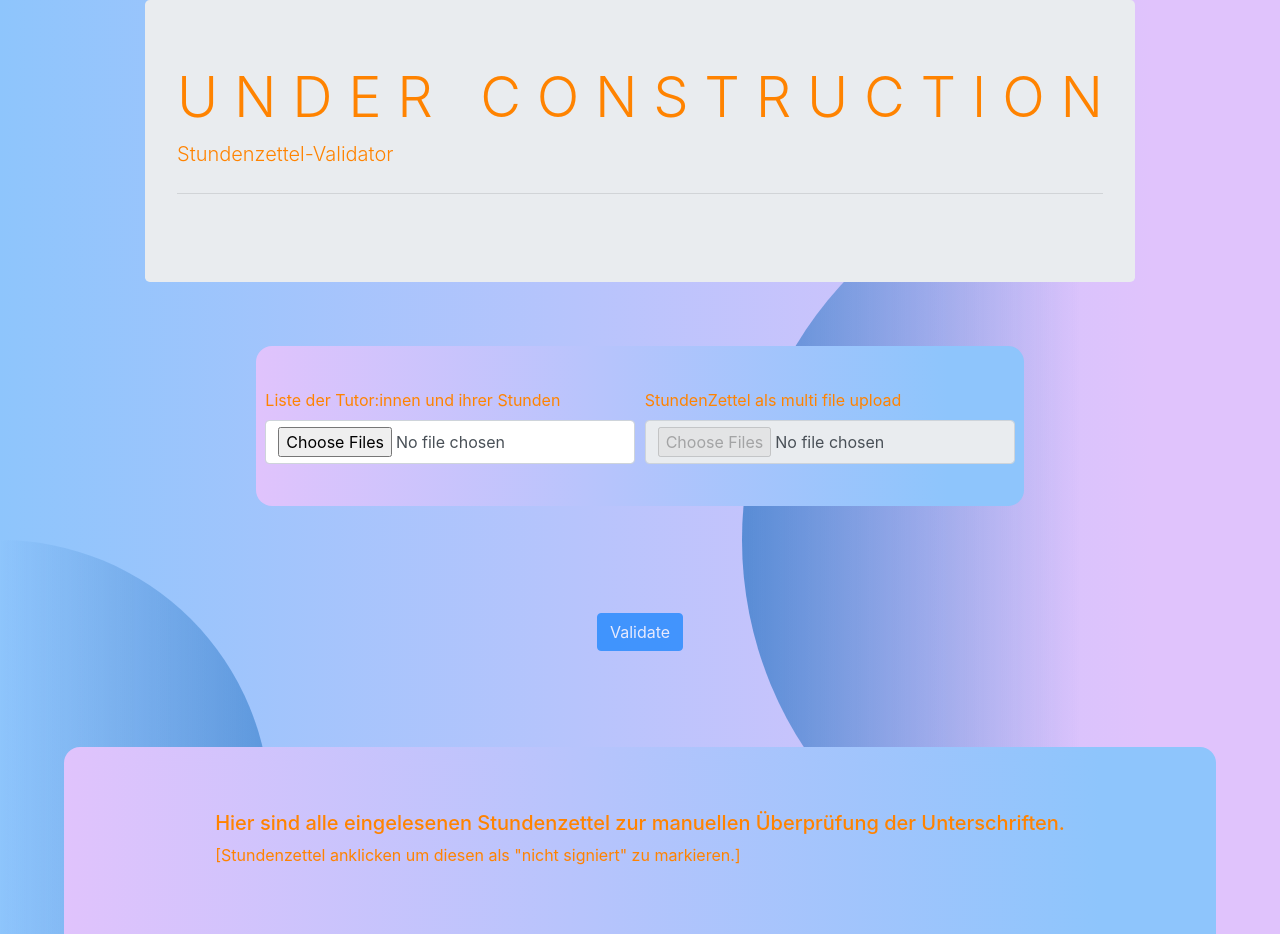
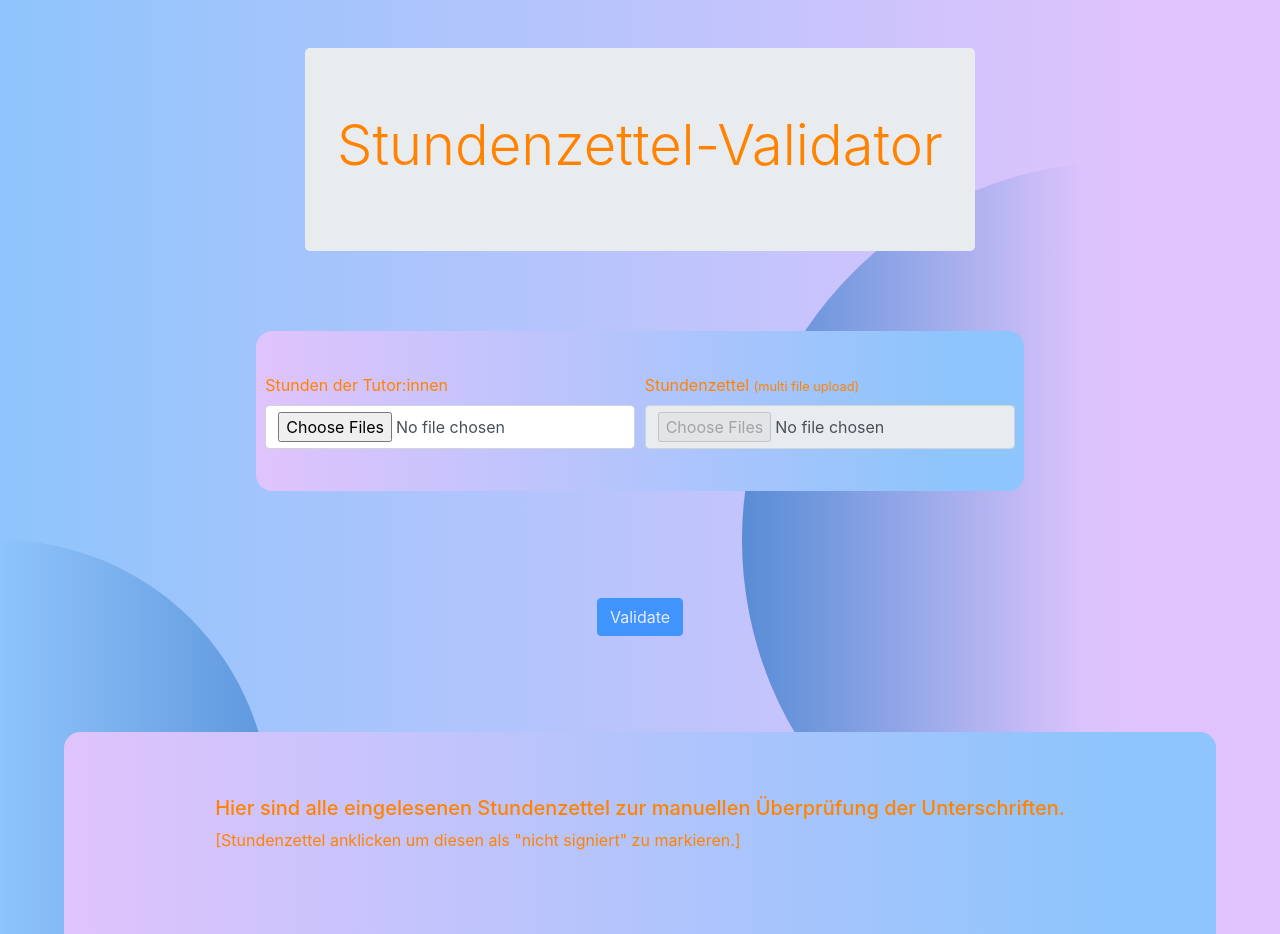
Before and after one commit to HerrMoriden/stundenzettel, a website with bundled scripts: page client/index.html in a window 1280 px wide. Shown: the top 934 px of the page. Built offline with nearby package versions, Linux system fonts and the light colour scheme; a script that the page names is missing.

Commit message:
Some Styling

```diff
--- a/client/index.html
+++ b/client/index.html
@@ -43,18 +43,16 @@
     <div class="bg-circle right-corner"></div>
 
     <div id="bodyDiv">
-      <div class="jumbotron">
+      <div class="jumbotron my-5">
         <div>
-          <h1 class="display-4">U N D E R &nbsp; C O N S T R U C T I O N</h1>
+          <h1 class="display-4">Stundenzettel-Validator</h1>
         </div>
-        <p class="lead">Stundenzettel-Validator</p>
-        <hr class="my-4" />
       </div>
 
       <div class="input-group flex-nowrap wrapper">
         <div>
           <label for="uploadInputList"
-            >Liste der Tutor:innen und ihrer Stunden</label
+            >Stunden der Tutor:innen</label
           >
           <input
             type="file"
@@ -67,7 +65,7 @@
           />
         </div>
         <div>
-          <label for="uploadInputSZ">StundenZettel als multi file upload</label>
+          <label for="uploadInputSZ">Stundenzettel <small>(multi file upload)</small></label>
           <input
             type="file"
             id="uploadInputSZ"
--- a/client/style.css
+++ b/client/style.css
@@ -140,10 +140,14 @@ canvas {
 }
 
 .card > .card-header {
+  margin: 0.5rem auto;
+  padding: 0.25rem 0.4rem;
   display: flex;
   width: 80%;
   justify-content: center;
   border-radius: 1rem 1rem;
+  background-color: #ff8300;
+  opacity: 0.9;
 }
 
 .modal-dialog {
@@ -178,7 +182,7 @@ canvas {
   align-items: center;
   flex-direction: column;
 }
- /* modal wrapper div */
+/* modal wrapper div */
 .modalwrapper.wrapper {
   background-color: rgb(255, 131, 0);
   height: fit-content;
--- a/client/tsScript.ts
+++ b/client/tsScript.ts
@@ -568,6 +568,7 @@ async function renderSignatureCheck() {
       console.log(target);
 
       alert('hallo popo');
+
     });
 
     carouselInner.appendChild(carouselItemDiv);
@@ -621,7 +622,7 @@ async function handleManualChecking(
   <div class="card-header" id=heading-${pdfId}>
     <h5 class="mb-0">
       <button
-        class="btn btn-warning"
+        class="btn"
         data-toggle="modal"
         data-target="#modal-${pdfId}"
       >
```
